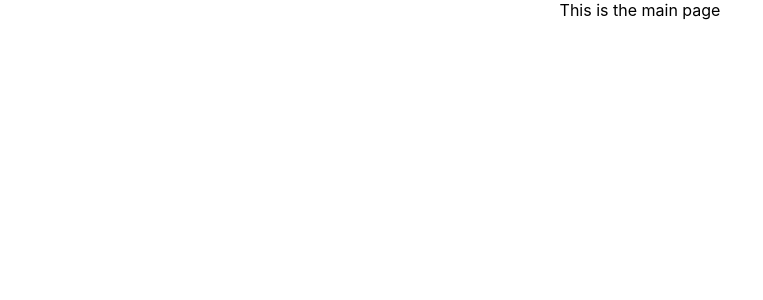
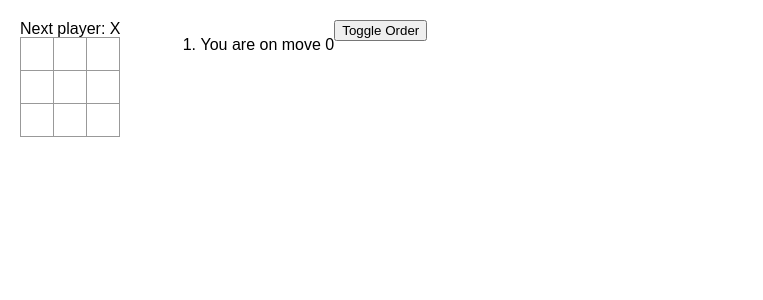
Before and after one commit to JoeFrumenti/ReactCollection, a React (Create React App) app: page /Game in a window 1280 px wide. Shown: the top 300 px of the page, without its empty margins (0-763 px from the left). Built offline with nearby package versions, Linux system fonts and the light colour scheme.

Commit message:
Made navigateable pages

```diff
--- a/package.json
+++ b/package.json
@@ -8,6 +8,7 @@
     "@testing-library/user-event": "^13.5.0",
     "react": "^18.2.0",
     "react-dom": "^18.2.0",
+    "react-router-dom": "^6.16.0",
     "react-scripts": "5.0.1",
     "web-vitals": "^2.1.4"
   },
--- a/src/App.css
+++ b/src/App.css
@@ -36,3 +36,94 @@
     transform: rotate(360deg);
   }
 }
+
+* {
+  box-sizing: border-box;
+}
+
+body {
+  font-family: sans-serif;
+  margin: 20px;
+  padding: 0;
+}
+
+h1 {
+  margin-top: 0;
+  font-size: 22px;
+}
+
+h2 {
+  margin-top: 0;
+  font-size: 20px;
+}
+
+h3 {
+  margin-top: 0;
+  font-size: 18px;
+}
+
+h4 {
+  margin-top: 0;
+  font-size: 16px;
+}
+
+h5 {
+  margin-top: 0;
+  font-size: 14px;
+}
+
+h6 {
+  margin-top: 0;
+  font-size: 12px;
+}
+
+code {
+  font-size: 1.2em;
+}
+
+ul {
+  padding-inline-start: 20px;
+}
+
+* {
+  box-sizing: border-box;
+}
+
+body {
+  font-family: sans-serif;
+  margin: 20px;
+  padding: 0;
+}
+
+.square {
+  background: #fff;
+  border: 1px solid #999;
+  float: left;
+  font-size: 24px;
+  font-weight: bold;
+  line-height: 34px;
+  height: 34px;
+  margin-right: -1px;
+  margin-top: -1px;
+  padding: 0;
+  text-align: center;
+  width: 34px;
+}
+
+.board-row:after {
+  clear: both;
+  content: '';
+  display: table;
+}
+
+.status {
+  margin-bottom: 10px;
+}
+.game {
+  display: flex;
+  flex-direction: row;
+}
+
+.game-info {
+  margin-left: 20px;
+}
--- a/src/App.js
+++ b/src/App.js
@@ -1,10 +1,23 @@
+import * as React from 'react';
+
 import logo from './logo.svg';
 import './App.css';
+
+import {Routes, Route} from 'react-router-dom';
+
+import Game from './Pages/TicTacToe';
+import Drilling from'./Pages/Drilling';
+import Home from './Pages/Home';
 
 function App() {
   return (
     <div className="App">
-      This is the main page
+      <Routes>
+        <Route path="/" element = {<Home />} />
+        <Route path='Game' element = {<Game />} />
+        <Route path='Drilling' element = {<Drilling />} />
+      </Routes>
+
     </div>
   );
 }
--- /dev/null
+++ b/src/Pages/Drilling.js
@@ -0,0 +1,15 @@
+import * as React from 'react';
+
+
+import {Routes, Route} from 'react-router-dom';
+
+
+function Drilling() {
+  return (
+    <div className="App">
+      This is the drilling page
+    </div>
+  );
+}
+
+export default Drilling;
--- /dev/null
+++ b/src/Pages/Home.js
@@ -0,0 +1,20 @@
+import * as React from 'react';
+import {Routes, Route, Link} from 'react-router-dom';
+
+function Home() {
+  return (
+  <div>
+    <div className="App">
+      This is the Home page
+    </div>
+    <div>
+      <Link to="Game">Tic Tac Toe</Link>
+    </div>
+    <div>
+      <Link to="/Drilling">Drilling </Link>
+    </div>
+   </div>
+  );
+}
+
+export default Home;
--- a/src/Pages/TicTacToe.js
+++ b/src/Pages/TicTacToe.js
@@ -0,0 +1,216 @@
+import * as React from 'react';
+import { Component }  from 'react';
+import { useState, useEffect } from 'react';
+
+import '../App.css'
+
+let debug = false;
+
+
+export default function Game()
+{
+  const [xIsNext, setXIsNext] = useState(true);
+  const [history, setHistory] = useState([Array(9).fill(null)]);
+  const [currentMove, setCurrentMove] = useState(0);
+  const currentSquares = history[currentMove];
+
+  let moves = [<li key = {0}> You are on move {0}</li>];
+
+  const [orderReversed, setOrderReversed] = useState(false);
+  const [renderedMoves, setRenderedMoves] = useState(moves);
+
+  if(debug){
+    console.log("RUNNING GAME");
+    console.log("ORDER REVERSED IS " + orderReversed);
+    }
+
+
+  function handlePlay(nextSquares)
+    {
+      if(debug)
+        console.log("RUNNING HANDLEPLAY");
+
+      const nextHistory = [...history.slice(0, currentMove + 1), nextSquares];
+      setCurrentMove(nextHistory.length - 1);
+      setHistory(nextHistory);
+      updateMoves(history);
+      setXIsNext(!xIsNext);
+      setRenderedMoves(moves.slice(0));
+    }
+
+  //squares returns each element, move return each index
+
+    function updateMoves(history)
+    {
+        if(debug)
+          console.log("RUNNING UPDATEMOVES");
+        moves = [];
+        for(let i = 0; i < currentMove + 2; i++)
+        {
+            let description;
+            if(i > 0)
+              description = 'Go to move # ' + i;
+            else
+              description = "Go to game start";
+
+            if(i === currentMove + 1)
+            {
+              moves.push(
+                <li key = {i}> You are on move {i}</li>
+              );
+            }
+            else moves.push(
+              <li key = {i}>
+                <button onClick = {() => jumpTo(i, orderReversed)}>{description}</button>
+              </li>
+            );
+        };
+
+          setRenderedMoves(moves.slice(0, currentMove));
+
+
+    }
+
+
+  function toggleOrder()
+  {
+    if(debug)
+      console.log("RUNNING TOGGLEORDER");
+    setOrderReversed(!orderReversed);
+  }
+
+
+
+
+  function jumpTo(nextMove, doReverse)
+  {
+    if(debug)
+      console.log("RUNNING JUMPTO")
+    setCurrentMove(nextMove);
+    setXIsNext(nextMove%2 === 0);
+
+    let newMoves = moves.slice(0,nextMove);
+
+    newMoves.push(<li key = {nextMove}> You are on move {nextMove}</li>)
+    //updateMoves(history);
+    if(debug)
+      console.log(doReverse);
+
+    setRenderedMoves(newMoves);
+  }
+
+    if(debug){
+        console.log("    ");
+    }
+
+
+    return(
+           <div className = "game">
+             <div className = "game-board">
+               <Board xIsNext={xIsNext} squares={currentSquares} onPlay={handlePlay} turn = {currentMove}/>
+             </div>
+
+             <div className = "game-info">
+               <PastMoves moves={renderedMoves} orderReversed = {orderReversed} />
+             </div>
+
+             <div className = "orderButton">
+               <button onClick = {toggleOrder}> Toggle Order </button>
+             </div>
+
+
+           </div>
+       );
+}
+
+function PastMoves({moves, orderReversed}) {
+  if(debug)
+    console.log("RUNNING PASTMOVES AND OR IS " + orderReversed);
+  if(orderReversed)
+    moves = moves.slice(0).reverse();
+  return(
+          <ul>
+            <ol> {moves} </ol>
+          </ul>)
+}
+
+function Board({ xIsNext, squares, onPlay, turn }) {
+
+  const winResults = calculateWinner(squares);
+
+  const winner = winResults[0];
+  const coloredSpots = winResults[1];
+
+  let status;
+  if(winner)
+    status = "Winner: " + winner;
+  else if(turn === 9)
+    status = "Draw!"
+  else
+    status = "Next player: " + (xIsNext ?  "X" : "O")
+;
+  function handleClick(i)
+  {
+    if(winner || squares[i])
+        return;
+    const nextSquares = squares.slice();
+    if(xIsNext)
+        nextSquares[i] = "X";
+    else
+        nextSquares[i] = "O";
+
+    onPlay(nextSquares);
+
+  }
+
+  const squareArray = [];
+
+
+  squareArray.push(<div> {status} </div>);
+  for(let i = 0; i < 3; i ++)
+  {
+    for(let j = 0; j < 3; j++)
+    {
+      if(coloredSpots.includes(i+ 3*j))
+        squareArray.push(<Square value = {squares[i + 3*j]} onSquareClick = {() => handleClick(i + 3*j)} color = "red"/>);
+      else
+        squareArray.push(<Square value = {squares[i + 3*j]} onSquareClick = {() => handleClick(i + 3*j)} color = "black"/>);
+
+    }
+    squareArray.push(<div className = "row"> </div>);
+  }
+
+  //squareArray.push(</div>);
+  return squareArray;
+
+}
+function Square({value, onSquareClick, color})
+{
+
+    return <button className = "square"
+            onClick = {onSquareClick}
+            style = {{color: color}}>
+
+            {value}
+            </button>
+}
+
+function calculateWinner(squares) {
+  const lines = [
+    [0, 1, 2],
+    [3, 4, 5],
+    [6, 7, 8],
+    [0, 3, 6],
+    [1, 4, 7],
+    [2, 5, 8],
+    [0, 4, 8],
+    [2, 4, 6]
+  ];
+  for (let i = 0; i < lines.length; i++) {
+    const [a, b, c] = lines[i];
+    if (squares[a] && squares[a] === squares[b] && squares[a] === squares[c]) {
+      return [squares[a], lines[i]];
+    }
+  }
+  return [null, []];
+}
--- a/src/index.js
+++ b/src/index.js
@@ -1,13 +1,21 @@
 import React from 'react';
 import ReactDOM from 'react-dom/client';
 import './index.css';
+
+import {StrictMode} from 'react';
+import {createRoot} from 'react-dom/client';
+import {BrowserRouter} from 'react-router-dom';
+
 import App from './App';
 import reportWebVitals from './reportWebVitals';
+
 
 const root = ReactDOM.createRoot(document.getElementById('root'));
 root.render(
   <React.StrictMode>
-    <App />
+    <BrowserRouter>
+      <App />
+     </BrowserRouter>
   </React.StrictMode>
 );
 
```
Also changed, not shown: 1 other file (tests, documents, lock files or other folders).
